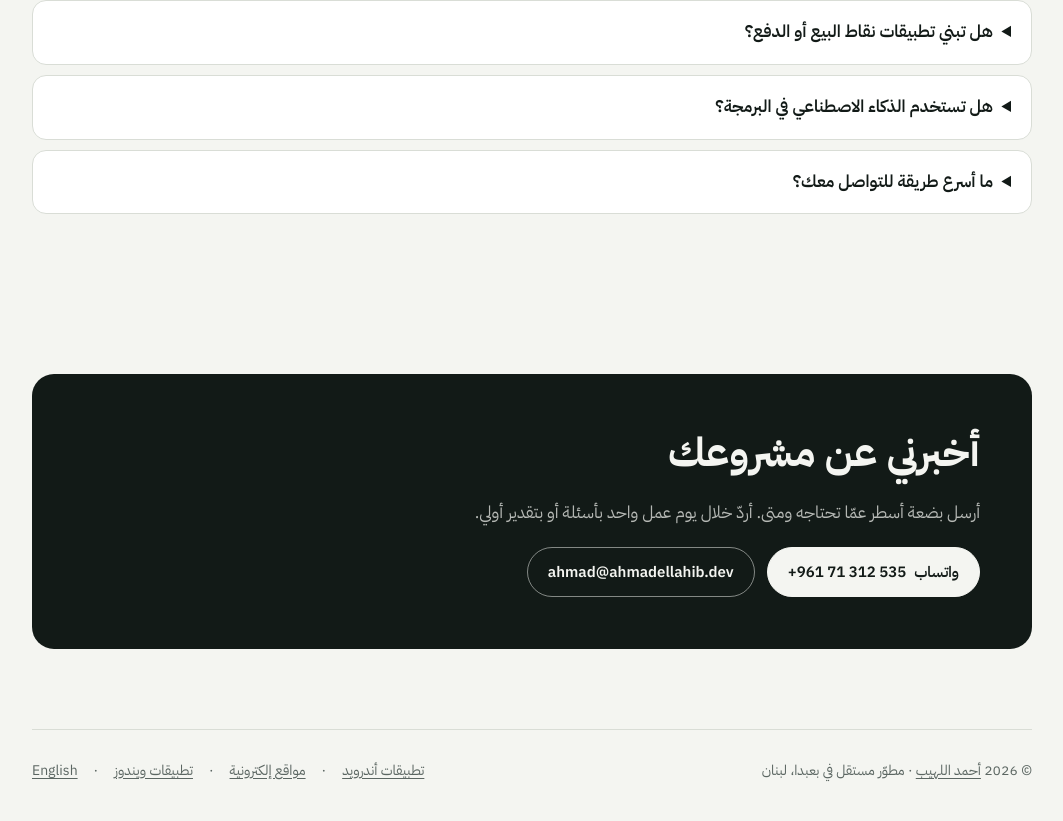
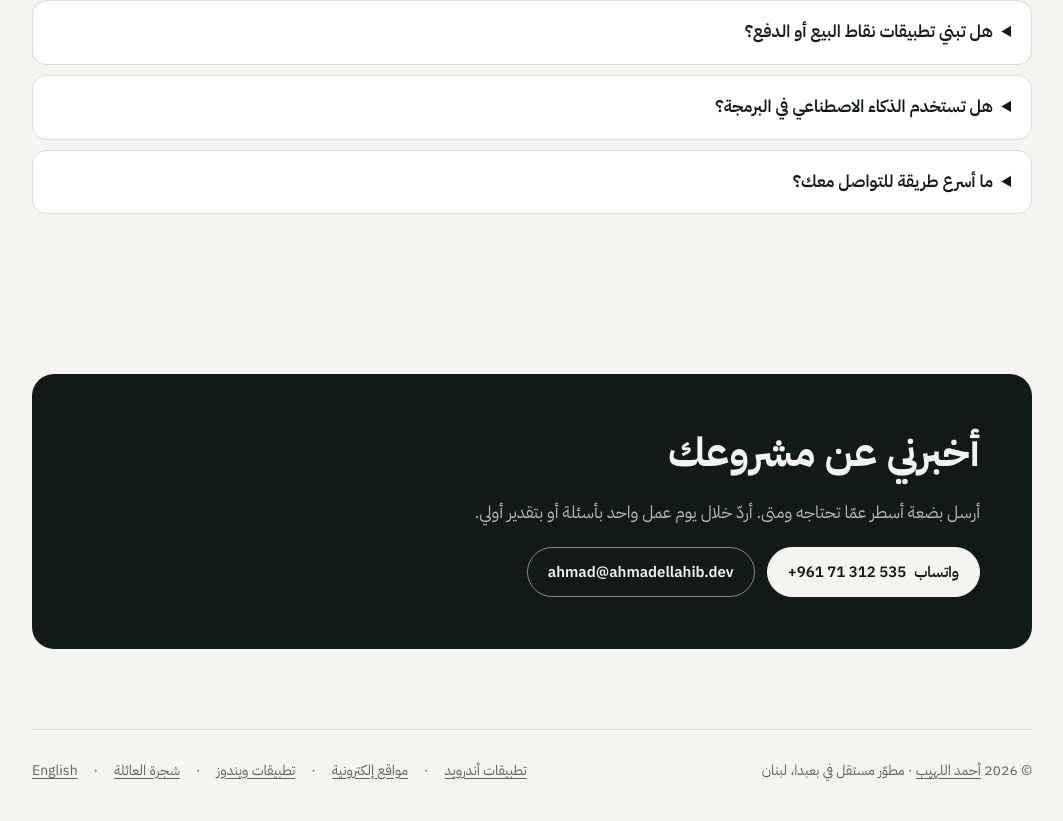
Before and after one commit to ahmadhlahib/ahmadhlahib.github.io, a plain HTML site: page ar/index.html in a window 1280 px wide. Shown: the part 4568-5389 px from the top of the page, without its empty margins (108-1171 px from the left). Drawn offline with Linux system fonts and the light colour scheme.

Commit message:
Add small Family tree link to home footers (EN + AR)
Co-Authored-By: Claude Opus 5.5 <noreply@anthropic.com>
Claude-Session: https://claude.ai/code/session_018mT4KRc3tLPUc1ZVzqfsNk

```diff
--- a/ar/index.html
+++ b/ar/index.html
@@ -161,7 +161,7 @@
 
   <footer>
     <span>© 2026 <a href="/ar/">أحمد اللهيب</a> · مطوّر مستقل في بعبدا، لبنان</span>
-    <span class="more"><a href="/ar/android-app-developer-lebanon/">تطبيقات أندرويد</a> · <a href="/ar/website-developer-lebanon/">مواقع إلكترونية</a> · <a href="/ar/windows-app-developer-lebanon/">تطبيقات ويندوز</a> · <a href="/" lang="en">English</a></span>
+    <span class="more"><a href="/ar/android-app-developer-lebanon/">تطبيقات أندرويد</a> · <a href="/ar/website-developer-lebanon/">مواقع إلكترونية</a> · <a href="/ar/windows-app-developer-lebanon/">تطبيقات ويندوز</a> · <a href="/family/" rel="nofollow">شجرة العائلة</a> · <a href="/" lang="en">English</a></span>
   </footer>
 </div>
 <a class="wa" href="https://wa.me/96171312535" aria-label="راسلني على واتساب"><svg viewBox="0 0 24 24" fill="none" stroke="currentColor" stroke-width="2" stroke-linecap="round" stroke-linejoin="round" aria-hidden="true"><path d="M21 11.5a8.4 8.4 0 0 1-12.4 7.4L3 20.5l1.6-5.4A8.5 8.5 0 1 1 21 11.5z"/><path d="M9 9.5c0 3 2.5 5.5 5.5 5.5l1-1.6-2-1-.8.8a4 4 0 0 1-1.9-1.9l.8-.8-1-2L9 9.5z" fill="currentColor" stroke="none"/></svg></a>
```
Also changed, not shown: index.html (+1 -1 lines).
